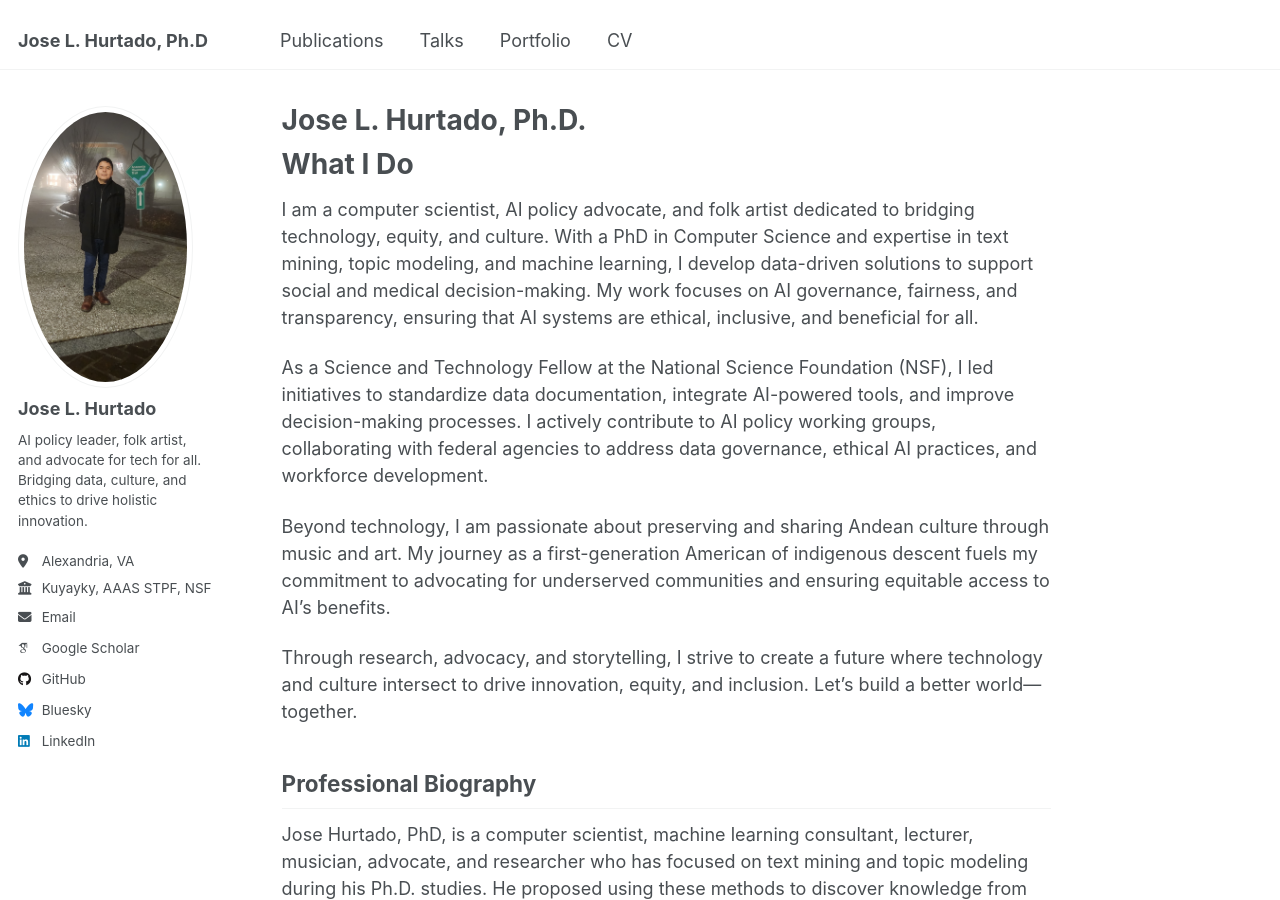
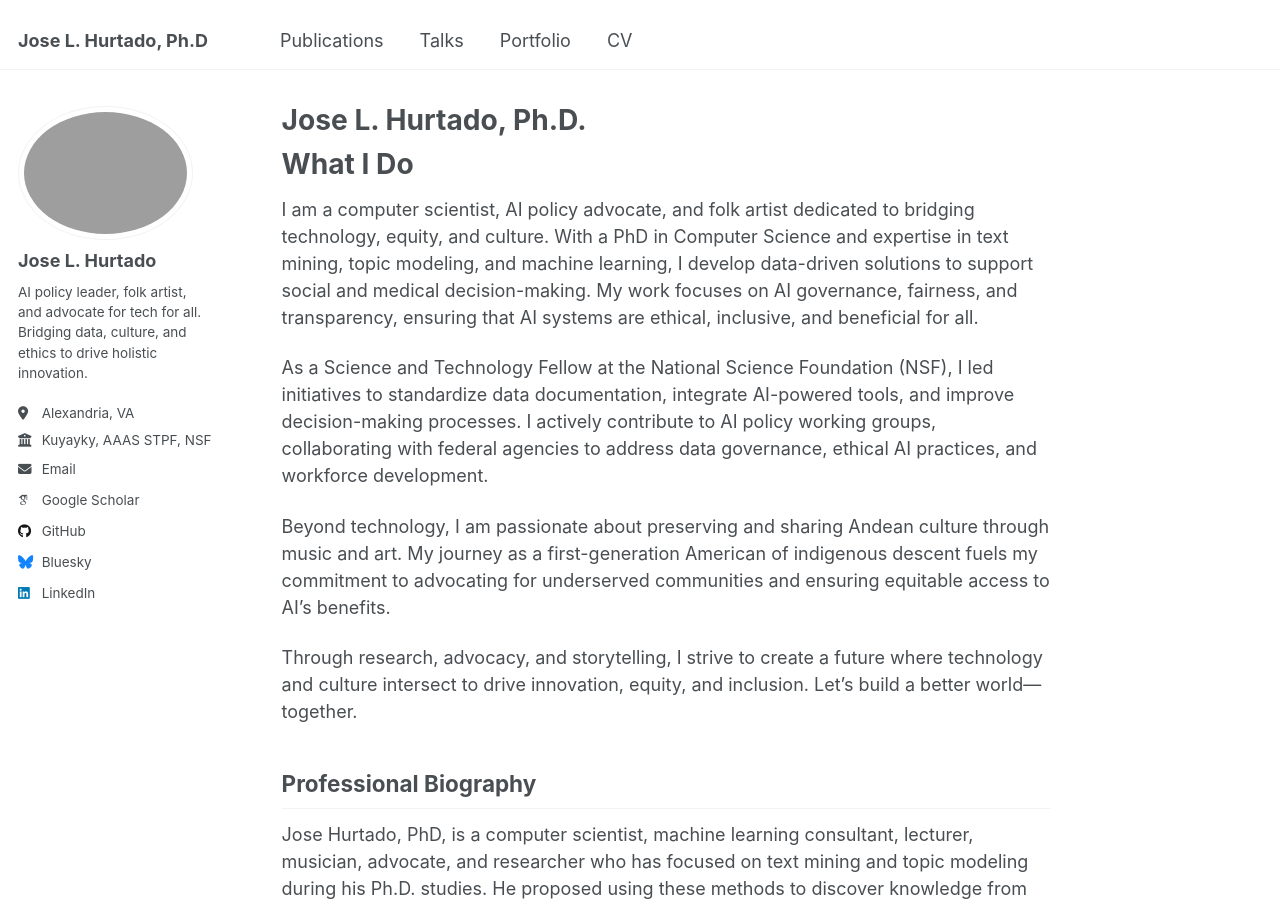
Before and after one commit to inkatown/inkatown.github.io, a Jekyll site: the page built from _pages/about.md, in a window 1280 px wide and 900 px high. Built offline with Jekyll 4.4.1, drawn with Linux system fonts in a browser that asks for light colours; some web fonts are replaced.

Commit message:
Update _config.yml

```diff
--- a/_config.yml
+++ b/_config.yml
@@ -22,7 +22,7 @@ repository               : "academicpages/academicpages.github.io"
 #               Additional customization can be done by editing /_includes/author-profile.html
 author:
   # Biographic information
-  avatar           : "peluparado.jpg"
+  avatar           : "peluchos.jpg"
   name             : "Jose L. Hurtado"
   pronouns         : # example: "she/her"
   bio              : "AI policy leader, folk artist, and advocate for tech for all. Bridging data, culture, and ethics to drive holistic innovation."
```
